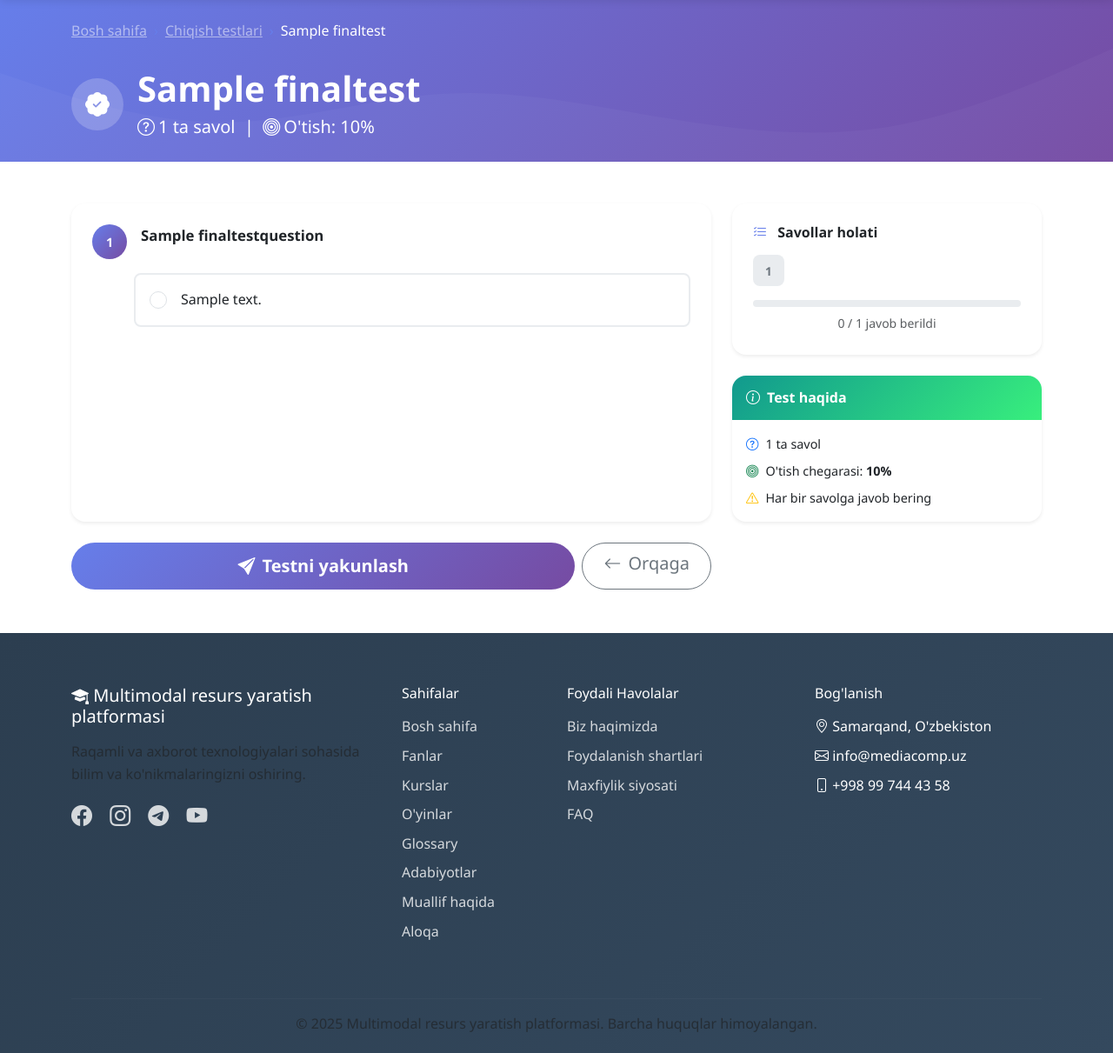
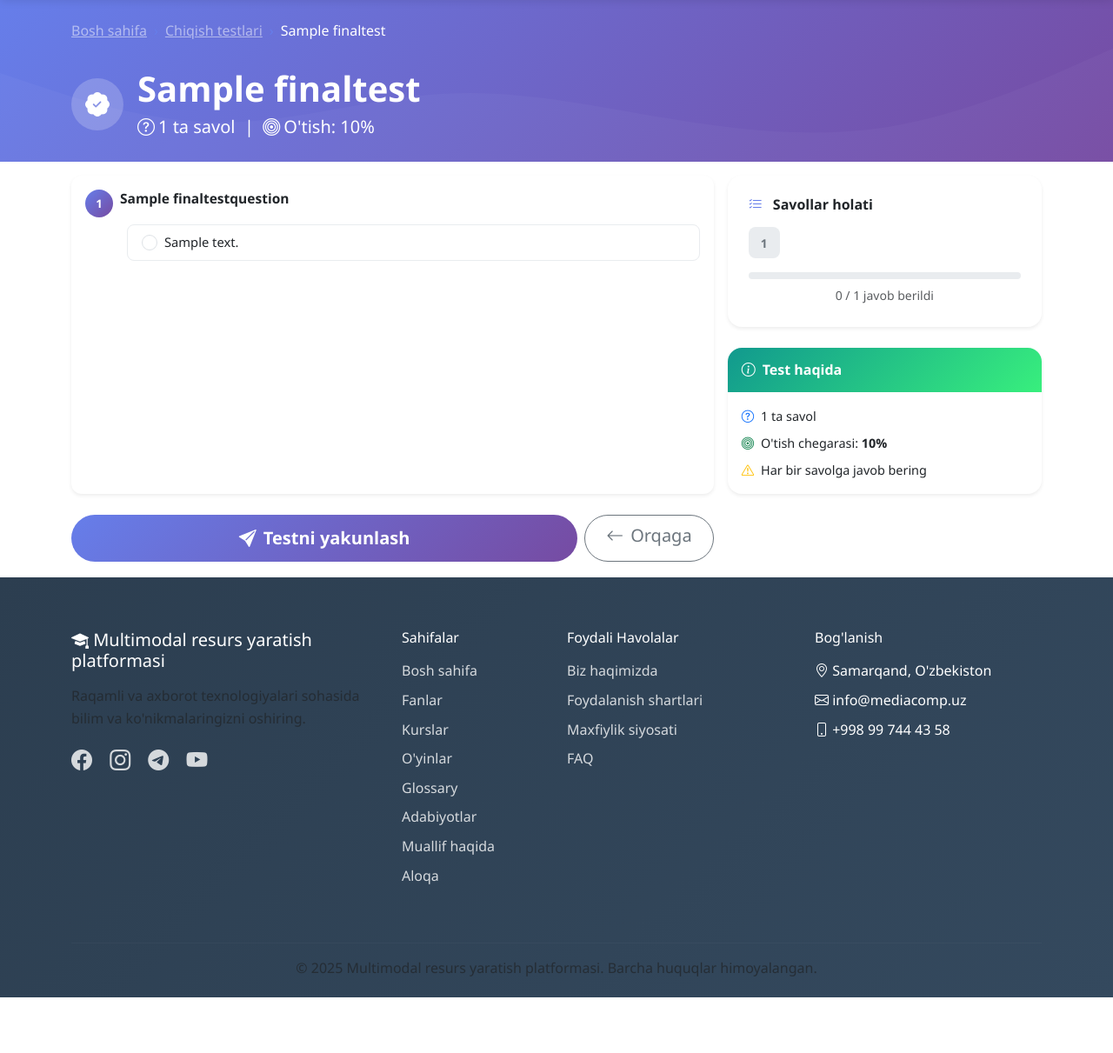
Before and after one commit to diyorbekmajidov/qosim, a Django app: page /final-test/1/ in a window 1280 px wide. Shown: the part 59-1270 px from the top of the page at 87% size. After the commit the page ends 1206 px from the top, so only its background shows below. Run offline with Django 5.2, Linux system fonts and the light colour scheme; a user stored in the database is signed in; tables that the repository leaves empty hold one stand-in row (values such as "Sample post"); some libraries are stand-ins or nearby versions.

Commit message:
fixed ui

```diff
--- a/templates/final_test_detail.html
+++ b/templates/final_test_detail.html
@@ -27,38 +27,38 @@
     </div>
 </section>
 
-<section class="py-5">
+<section class="py-3">
     <div class="container">
         {% if user.is_authenticated %}
         <form method="post" id="finalTestForm">
             {% csrf_token %}
-            <div class="row g-4">
+            <div class="row g-3">
                 <!-- Questions -->
                 <div class="col-lg-8">
                     {% for question in questions %}
-                    <div class="card border-0 shadow-sm mb-4" style="border-radius: 16px;" data-aos="fade-up" data-aos-delay="{{ forloop.counter0|add:50 }}">
-                        <div class="card-body p-4">
-                            <div class="d-flex align-items-start gap-3 mb-3">
+                    <div class="card border-0 shadow-sm mb-2" style="border-radius: 12px;">
+                        <div class="card-body p-3">
+                            <div class="d-flex align-items-start gap-2 mb-2">
                                 <div class="question-num flex-shrink-0"
-                                    style="width: 40px; height: 40px; background: linear-gradient(135deg, #667eea, #764ba2); border-radius: 50%; display: flex; align-items: center; justify-content: center; color: white; font-weight: bold; font-size: 0.9rem;">
+                                    style="width: 32px; height: 32px; background: linear-gradient(135deg, #667eea, #764ba2); border-radius: 50%; display: flex; align-items: center; justify-content: center; color: white; font-weight: bold; font-size: 0.82rem;">
                                     {{ forloop.counter }}
                                 </div>
-                                <p class="fw-semibold mb-0" style="font-size: 1.05rem; line-height: 1.5;">{{ question.question }}</p>
+                                <p class="fw-semibold mb-0" style="font-size: 0.97rem; line-height: 1.4;">{{ question.question }}</p>
                             </div>
 
                             <div class="ps-5">
                                 {% for answer in question.answers.all %}
-                                <label class="answer-label d-flex align-items-center gap-3 p-3 mb-2 rounded-3 cursor-pointer"
-                                    style="border: 2px solid #e9ecef; transition: all 0.2s; cursor: pointer;"
+                                <label class="answer-label d-flex align-items-center gap-2 px-3 py-2 mb-1 rounded-3 cursor-pointer"
+                                    style="border: 1.5px solid #e9ecef; transition: all 0.2s; cursor: pointer;"
                                     for="q{{ question.pk }}_a{{ answer.pk }}">
                                     <input type="radio"
                                         name="question_{{ question.pk }}"
                                         id="q{{ question.pk }}_a{{ answer.pk }}"
                                         value="{{ answer.pk }}"
                                         class="form-check-input m-0"
-                                        style="width: 20px; height: 20px; flex-shrink: 0;"
+                                        style="width: 18px; height: 18px; flex-shrink: 0;"
                                         required>
-                                    <span>{{ answer.text }}</span>
+                                    <span style="font-size: 0.92rem;">{{ answer.text }}</span>
                                 </label>
                                 {% endfor %}
                             </div>
```
